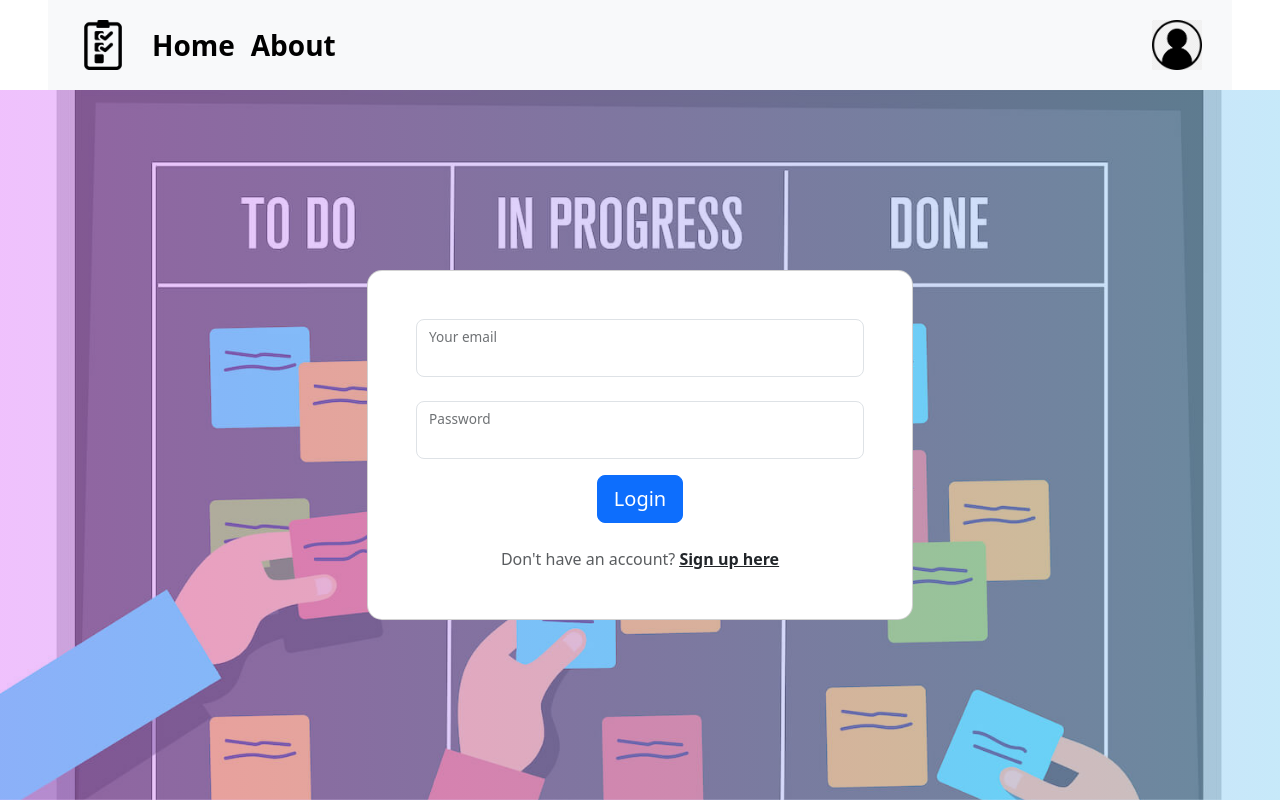
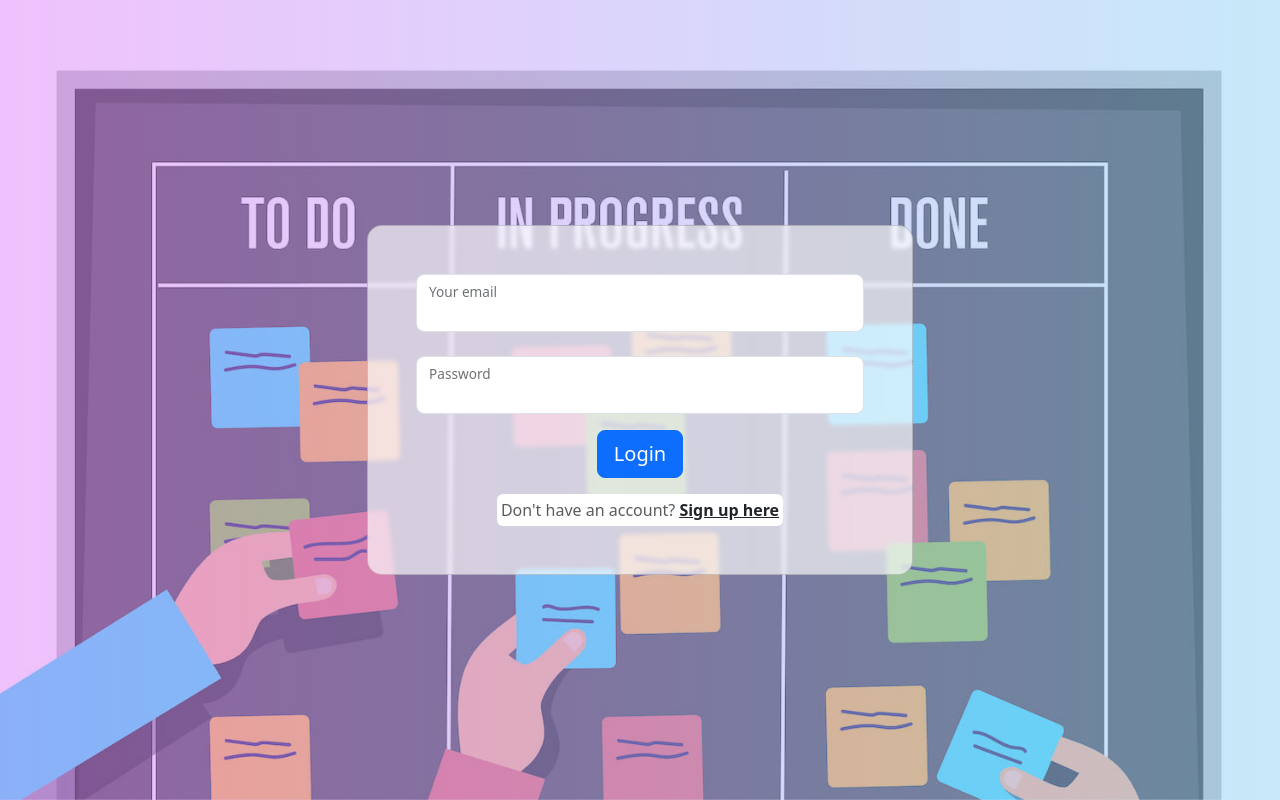
Before and after one commit to rasa98/task-manager-front, a Vue app: page /#/login in a window 1280 px wide. Built offline with nearby package versions, Linux system fonts and the light colour scheme.

Commit message:
implemented login and signup

```diff
--- a/src/components/NavigationBar.vue
+++ b/src/components/NavigationBar.vue
@@ -1,6 +1,6 @@
 <template>
-<div id="nav">
-    <nav class="navbar navbar-expand-lg navbar-light bg-light mx-5">
+<div v-if="showNav" id="nav">
+    <nav class="navbar navbar-expand-lg mx-5">
         <a class="navbar-brand" href="#">
             <img alt="Vue logo" src="../assets/logo.png">
         </a>
@@ -32,7 +32,15 @@
 
 <script>
 export default {
+    computed: {
+        showNav() {
+        // Define the routes where you want to hide the navbar
+        const routesToHideNavbar = ['login', 'signup']; // Replace with your route names
 
+        // Check if the current route is in the list of routes to hide the navbar
+        return !routesToHideNavbar.includes(this.$route.name);
+        },
+  },
 }
 </script>
 
@@ -41,12 +49,17 @@ export default {
         color: #000000;
         font-size: 28px;
     }
-    nav {
-        padding: 30px;
-        height: 90px;
-        background-color: #cbcbcb;
-        text-align: center;
+    #nav {
+        background-color: hsl(83, 100%, 97%);
+        backdrop-filter: blur(10px);
     }
+    /* .transparent-navbar {
+    background-color: transparent !important;
+    border: none !important;
+    box-shadow: none !important;
+    padding: 0 !important;
+    min-height: 0 !important;
+  } */
 
     nav a {
     font-weight: bold;
--- a/src/components/formComponents/LoginForm.vue
+++ b/src/components/formComponents/LoginForm.vue
@@ -7,28 +7,27 @@
           <div class="card" style="border-radius: 15px;">
             <div class="card-body p-5">
 
-              <form>
+              <form @submit.prevent="login" @keyup.enter="login">
 
                 <div class="form-floating mb-4">
-                  <input v-model="user" type="email" id="form3Example3cg" class="form-control form-control-lg" />
+                  <input v-model="user" type="email" id="form3Example3cg" class="form-control form-control-lg" required/>
                   <label class="form-label" for="form3Example3cg">Your email</label>
                 </div>
 
                 <div class="form-floating mb-3">
-                  <input v-model="pass" type="password" id="form3Example4cg" class="form-control form-control-lg" />
+                  <input v-model="pass" type="password" id="form3Example4cg" class="form-control form-control-lg" required/>
                   <label class="form-label" for="form3Example4cg">Password</label>
                 </div>
 
                 <label v-if="failed" class="mb-3" style="color: red;">Username or password don't match!</label>
 
                 <div class="d-flex justify-content-center">
-                  <button type="button" @click="login"
-                    class="btn btn-primary btn-lg custom-4">Login</button>
+                  <button type="submit" class="btn btn-primary btn-lg custom-4">Login</button>
                 </div>
-
-                <p class="text-center text-muted mt-4 mb-0">Don't have an account? <a href="#signup"
-                    class="fw-bold text-body"><u>Sign up here</u></a></p>
-
+                <div class="d-inline-block bg-white rounded p-1 mt-3">
+                  <p class="text-center text-muted my-0">Don't have an account? <a href="#signup"
+                      class="fw-bold text-body"><u>Sign up here</u></a></p>
+                </div>
               </form>
 
             </div>
@@ -42,6 +41,8 @@
 
 
 <script>
+import axios from 'axios';
+
   export default {
     el: '#app1',
     components: {
@@ -58,11 +59,14 @@
       login(){
         this.failed = false;
 
-        if (this.user !== "user" || this.pass !== "pass")
-          this.failed = true;
-        else{
-          this.failed = false;
-        }
+        axios.post('user/login', {email: this.user, pass: this.pass}).then(r => {
+          var success = r.data;
+          if(success === true){
+            this.$router.push('/about');
+          } else {
+            this.failed = true;
+          }
+        });
       }
     }
   }
@@ -70,8 +74,8 @@
 
 <style scoped>
   .bg-image {
-    height: calc(100vh - 90px);
-    /* background-image: url('../../assets/background.jpeg') no-repeat center center fixed; */
+    /* height: calc(100vh - 190px);    */
+    height: 100vh;
     background-repeat: no-repeat;
     background: url('../../assets/background.jpeg') no-repeat fixed;
     -webkit-background-size: cover;
@@ -84,10 +88,11 @@
   background: #84fab0;
 
   /* Chrome 10-25, Safari 5.1-6 */
-  background: -webkit-linear-gradient(to right, rgba(132, 250, 176, 0.5), rgba(143, 211, 244, 0.5));
-
   /* W3C, IE 10+/ Edge, Firefox 16+, Chrome 26+, Opera 12+, Safari 7+ */
   background: linear-gradient(to right, rgba(224, 132, 250, 0.5), rgba(143, 211, 244, 0.5))
   }
-
+  .card {
+  background-color: rgba(255, 255, 255, 0.66); /* Semi-transparent white background */
+  backdrop-filter: blur(2px);
+  }
 </style>
--- a/src/components/formComponents/SignUpForm.vue
+++ b/src/components/formComponents/SignUpForm.vue
@@ -7,35 +7,35 @@
           <div class="card" style="border-radius: 15px;">
             <div class="card-body p-5">
 
-              <form>
+              <form @submit.prevent="signup" @keyup.enter="signup">
 
                 <div class="form-floating mb-4">
-                  <input type="text" id="form3Example1cg" class="form-control form-control-lg" />
-                  <label class="form-label" for="form3Example1cg">Username</label>
-                </div>
-
-                <div class="form-floating mb-4">
-                  <input type="email" id="form3Example3cg" class="form-control form-control-lg" />
+                  <input v-model="formData.user" type="email" id="form3Example3cg" class="form-control form-control-lg" required/>
                   <label class="form-label" for="form3Example3cg">Your Email</label>
                 </div>
 
                 <div class="form-floating mb-4">
-                  <input type="password" id="form3Example4cg" class="form-control form-control-lg" />
+                  <input v-model="formData.pass" type="password" id="form3Example4cg" class="form-control form-control-lg" required/>
                   <label class="form-label" for="form3Example4cg">Password</label>
                 </div>
 
                 <div class="form-floating mb-4">
-                  <input type="password" id="form3Example4cdg" class="form-control form-control-lg" />
+                  <input v-model="formData.pass2" type="password" id="form3Example4cdg" class="form-control form-control-lg" required/>
                   <label class="form-label" for="form3Example4cdg">Repeat your password</label>
                 </div>
 
+                <label v-if="passFailed" class="mb-3" style="color: red;">Passwords don't match!</label>
+
                 <div class="d-flex justify-content-center">
-                  <button type="button"
-                    class="btn btn-primary btn-lg ">Sign up</button>
+                  <button type="submit"
+                    class="btn btn-primary btn-lg">Sign up</button>
                 </div>
 
-                <p class="text-center text-muted mt-5 mb-0">Have already an account? <a href="#login"
+
+                <div class="d-inline-block bg-white rounded p-1 mt-3">
+                  <p class="text-center text-muted my-0">Have already an account? <a href="#login"
                     class="fw-bold text-body"><u>Login here</u></a></p>
+                </div>
 
               </form>
 
@@ -50,6 +50,8 @@
 
 
 <script>
+  import axios from 'axios';
+
   export default {
     el: '#app1',
     components: {
@@ -57,19 +59,43 @@
     },
     data: function() {
       return {
-        signUpFailed: false,
-        passDontMatch: false,
-        user: "",
-        pass: "",
-        pass2: ""
+        formData: {
+          user: "",
+          pass: "",
+          pass2: ""
+        },
+        passFailed: false,
+        // isFormValid: true,
       }
     },
+    methods: {
+      signup(){
+        this.passFailed = true;
+
+        if (this.formData.pass === this.formData.pass2) {
+          axios.post('/user', {email: this.formData.user, pass: this.formData.pass}).then(r => {
+            var success = r.data;
+            if(success === true){
+              this.$router.push('/about');
+            } else {
+              alert('Account with that email already exist!!');
+            }
+          })
+        } else {
+          this.passFailed = true;
+        }
+      }
+    }
   }
 </script>
 
 <style scoped>
+  .input-error {
+    border-color: red;
+  }
+
   .bg-image {
-    height: calc(100vh - 90px);
+    height: 100vh;/*calc(100vh - 90px); */
     background-repeat: no-repeat;
     background: url('../../assets/background.jpeg') no-repeat fixed;
     -webkit-background-size: cover;
@@ -97,4 +123,8 @@
   /* W3C, IE 10+/ Edge, Firefox 16+, Chrome 26+, Opera 12+, Safari 7+ */
   background: linear-gradient(to right, rgba(132, 250, 176, 1), rgba(143, 211, 244, 1))
   }
+  .card {
+  background-color: rgba(255, 255, 255, 0.66); /* Semi-transparent white background */
+  backdrop-filter: blur(2px);
+  }
 </style>
--- a/src/router/index.js
+++ b/src/router/index.js
@@ -5,6 +5,11 @@ import LoginView from '../views/LoginView.vue';
 import SignUpView from '../views/SignUpView.vue';
 
 const routes = [
+  {
+    path: '/login',
+    name: 'login',
+    component: LoginView
+  },
   {
     path: '/',
     name: 'home',
@@ -14,11 +19,6 @@ const routes = [
     path: '/about',
     name: 'about',
     component: AboutView
-  },
-  {
-    path: '/login',
-    name: 'login',
-    component: LoginView
   },
   {
     path: '/signup',
```
Lines whose indentation alone changed are shown as unchanged.
